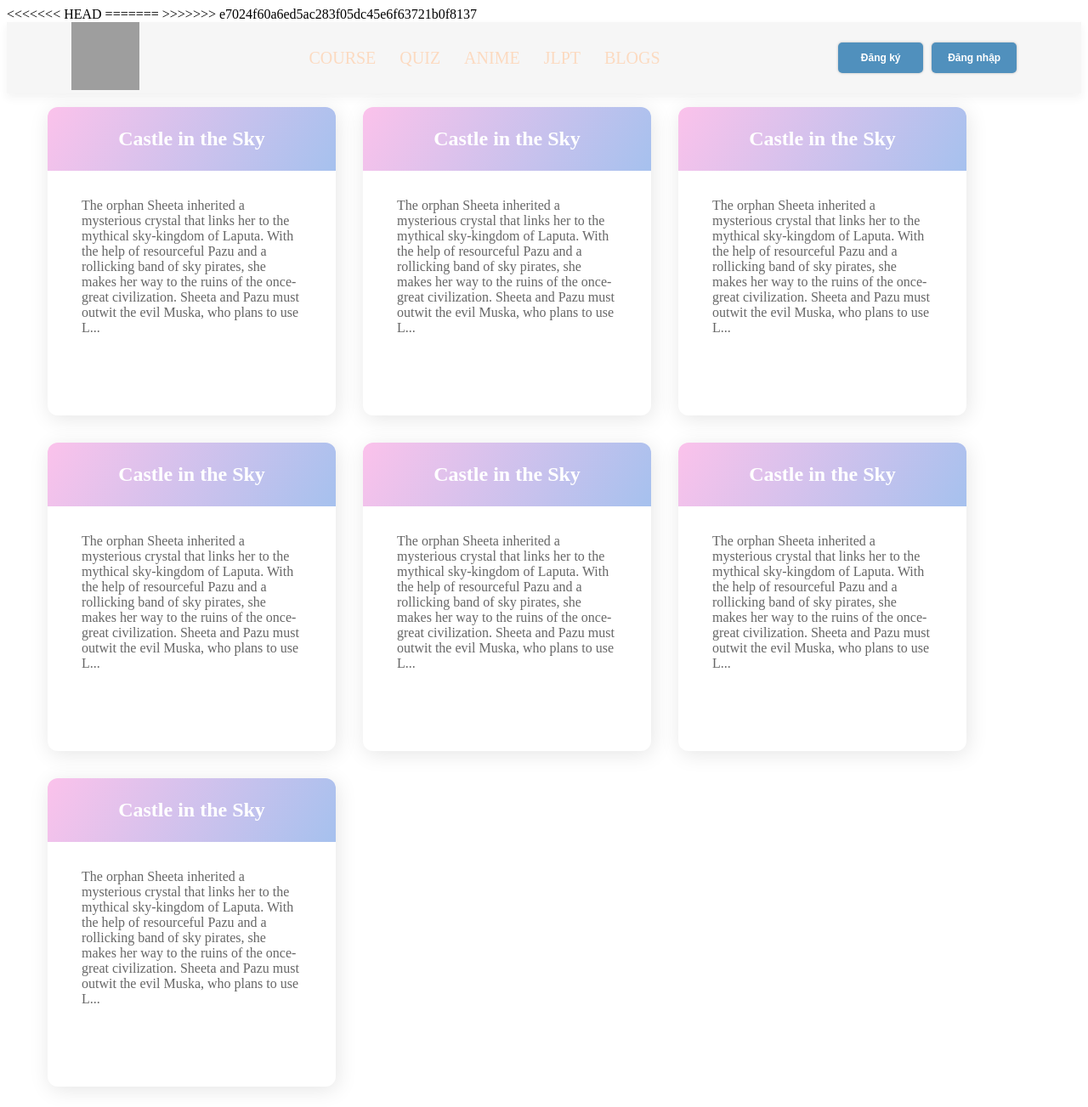
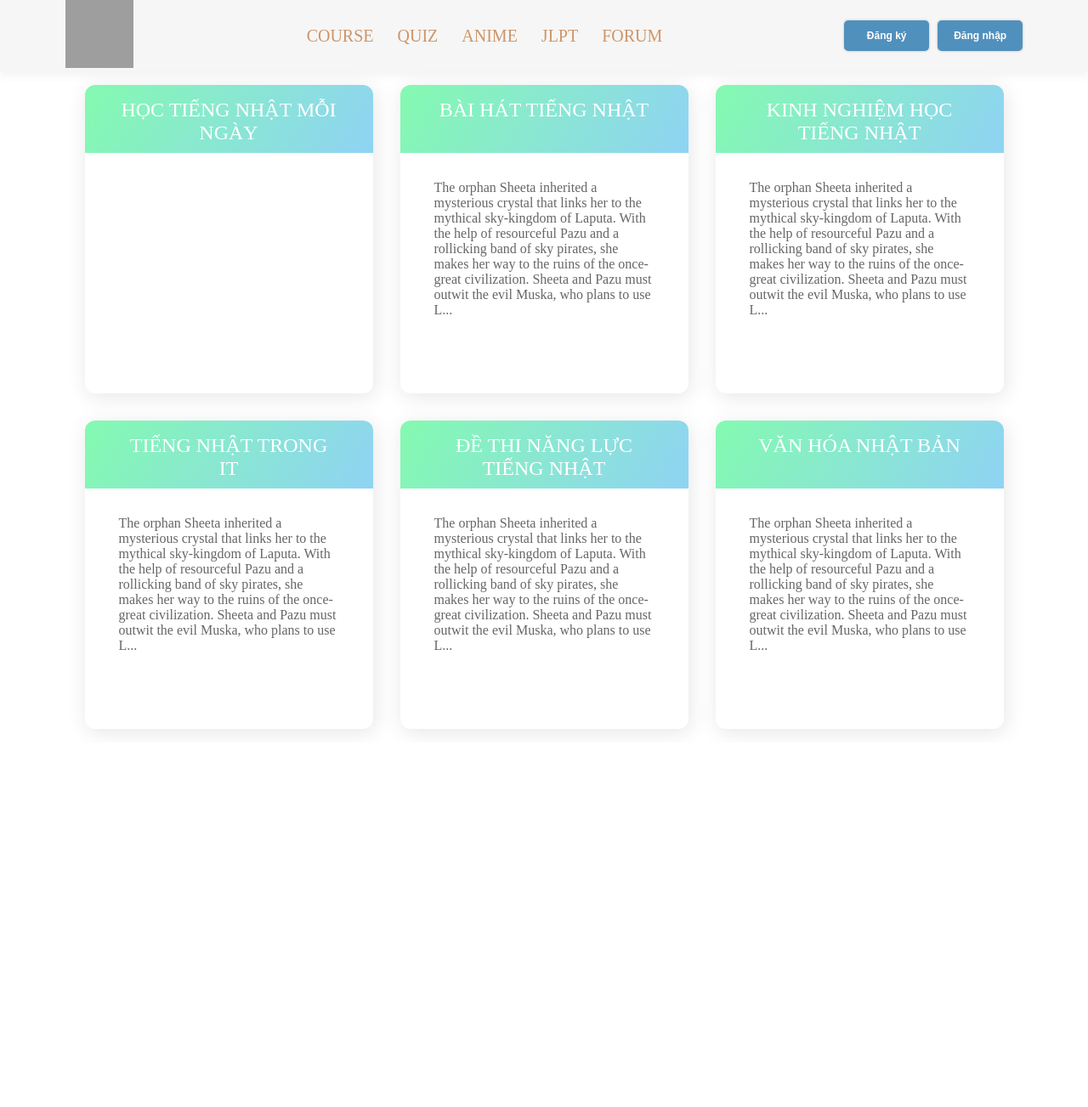
Before and after one commit to Kiet1618/Learning-japanese-online, a PHP site: page / in a window 1280 px wide. Shown: the whole page at 85% size. After the commit the page ends 862 px from the top, so only its background shows below. Run offline with PHP 8.4, Linux system fonts and the light colour scheme; grey boxes are pictures that could not be loaded.

Commit message:
n commnit

```diff
--- a/index.html
+++ b/index.html
@@ -5,11 +5,7 @@
     <meta http-equiv="X-UA-Compatible" content="IE=edge">
     <meta name="viewport" content="width=device-width, initial-scale=1.0">
     <title>Document</title>
-<<<<<<< HEAD
-    <link rel="stylesheet" href="./styles/styles.css">
-=======
-    <!-- <link rel="stylesheet" href="./styles/styles.css"> -->
->>>>>>> e7024f60a6ed5ac283f05dc45e6f63721b0f8137
+    <link rel="stylesheet" href="styles/styles.css">
 </head>
 <body>
     <!-- <section class="header">
@@ -38,7 +34,7 @@
     </section> -->
     <section class="header">
         <nav>
-            <a href=""><img src="https://mochidemy.com/kana/images/logo-1.webp" alt="logo"></a>
+            <a href=""><img src="https://img.icons8.com/fluent/2x/homer-simpson.png" alt="logo"></a>
             <div class="navBar">
             <!-- <ul>
                 <li><a href="">home</a></li>
@@ -48,10 +44,10 @@
                 <li><a href="">contact</a></li>
             </ul> -->
                 <a href="course.html">course</a>
-                <a href="quizz.html">quiz</a>
+                <a href="quizz_main.html">quiz</a>
                 <a href="">anime</a>
                 <a href="">jlpt</a>
-                <a href="">blogs</a>
+                <a href="">forum</a>
                 <!-- <a href="">register</a>
                 <a href="">login</a> -->
             </div>
@@ -64,9 +60,20 @@
     <section class="suggest">
        <div class="root">
         <div class="container">
+
             <div class="card">
                 <h1 class="card-title">
-                    Castle in the Sky
+
+học tiếng nhật mỗi ngày
+
+                </h1>
+                <p class="card-content">
+
+                </p>
+            </div>
+            <div class="card">
+                <h1 class="card-title">
+                    bài hát tiếng nhật
 
                 </h1>
                 <p class="card-content">
@@ -75,7 +82,7 @@
             </div>
             <div class="card">
                 <h1 class="card-title">
-                    Castle in the Sky
+                    kinh nghiệm học tiếng nhật
 
                 </h1>
                 <p class="card-content">
@@ -84,7 +91,7 @@
             </div>
             <div class="card">
                 <h1 class="card-title">
-                    Castle in the Sky
+                    tiếng nhật trong it
 
                 </h1>
                 <p class="card-content">
@@ -93,7 +100,7 @@
             </div>
             <div class="card">
                 <h1 class="card-title">
-                    Castle in the Sky
+                    đề thi năng lực tiếng nhật
 
                 </h1>
                 <p class="card-content">
@@ -102,25 +109,7 @@
             </div>
             <div class="card">
                 <h1 class="card-title">
-                    Castle in the Sky
-
-                </h1>
-                <p class="card-content">
-                    The orphan Sheeta inherited a mysterious crystal that links her to the mythical sky-kingdom of Laputa. With the help of resourceful Pazu and a rollicking band of sky pirates, she makes her way to the ruins of the once-great civilization. Sheeta and Pazu must outwit the evil Muska, who plans to use L...
-                </p>
-            </div>
-            <div class="card">
-                <h1 class="card-title">
-                    Castle in the Sky
-
-                </h1>
-                <p class="card-content">
-                    The orphan Sheeta inherited a mysterious crystal that links her to the mythical sky-kingdom of Laputa. With the help of resourceful Pazu and a rollicking band of sky pirates, she makes her way to the ruins of the once-great civilization. Sheeta and Pazu must outwit the evil Muska, who plans to use L...
-                </p>
-            </div>
-            <div class="card">
-                <h1 class="card-title">
-                    Castle in the Sky
+                    văn hóa nhật bản
 
                 </h1>
                 <p class="card-content">
--- a/quizz.html
+++ b/quizz.html
@@ -45,5 +45,9 @@
         </div>
         <button id="submit">Submit</button>
         <script src="./quizz.js"></script>
+    </div>
+
+
+
 </body>
 </html>
--- a/quizz_main.js
+++ b/quizz_main.js
@@ -18,7 +18,7 @@ const tableth = document.querySelectorAll('th');
 toggle.addEventListener('click', function () {
     this.classList.toggle('bi-moon');
     if (this.classList.toggle('bi-brightness-high-fill')) {
-        body.classList.toggle('light');
+        // body.classList.toggle('light');
         body.style.background = 'white';
         body.style.color = 'black';
         body.style.transition = '2s';
@@ -29,7 +29,7 @@ toggle.addEventListener('click', function () {
         // tableth.style.border - bottom = '1px solid white';
 
     } else {
-        body.classList.toggle('dark');
+        // body.classList.toggle('dark');
 
         body.style.background = 'black';
         body.style.color = 'white';
--- a/styles/styles.css
+++ b/styles/styles.css
@@ -6,7 +6,8 @@
 
 body {
   min-height: 100vh;
-    margin: 8px;
+  /* margin: 8px; */
+  font-family: Quicksand;
 }
 
 nav {
@@ -49,7 +50,7 @@
   gap: 16px;
   flex: 1;
   text-align: right;
-    color: #fcdac0;
+  color: #ce9569;
   text-decoration: none;
   font-size: 20px;
   text-transform: uppercase;
@@ -67,6 +68,7 @@
 .suggest .root .container {
   display: flex;
   flex-wrap: wrap;
+  justify-content: center;
 }
 .suggest .root .container .card {
   margin: 16px;
@@ -79,13 +81,19 @@
 }
 .suggest .root .container .card h1 {
   text-align: center;
-    padding: 1.5rem 2.5rem;
-    background-image: linear-gradient(120deg, #fbc2eb 0%, #a6c1ee 100%);
+  padding: 1rem 2.5rem;
+  /* background-image: linear-gradient(120deg, #fbc2eb 0%, #a6c1ee 100%); */
+  background-image: linear-gradient(120deg, #84fab0 0%, #8fd3f4 100%);
   margin: 0 0 2rem 0;
   font-size: 1.5rem;
   color: white;
+  text-transform: uppercase;
   border-top-left-radius: 12px;
   border-top-right-radius: 12px;
+  height: 80px;
+  align-items: center;
+  font-weight: 500;
+
 }
 .suggest .root .container .card p {
   padding: 0 40px 40px 40px;
```
Also changed, not shown: course.html (+25 -0 lines), quizz_main.html (+5 -5 lines), styles/course.css (+55 -2 lines), styles/quizz.css (+18 -0 lines), styles/quizz_main.css (renamed from quizz_main.css, +20 -0 lines). Lines whose indentation alone changed are shown as unchanged.
